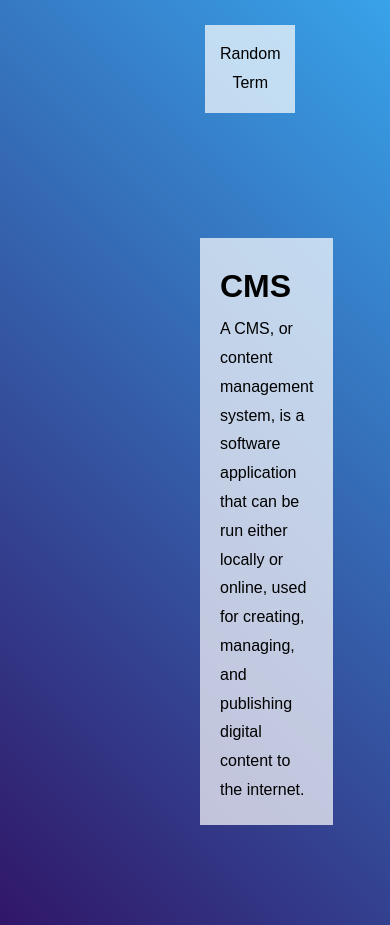
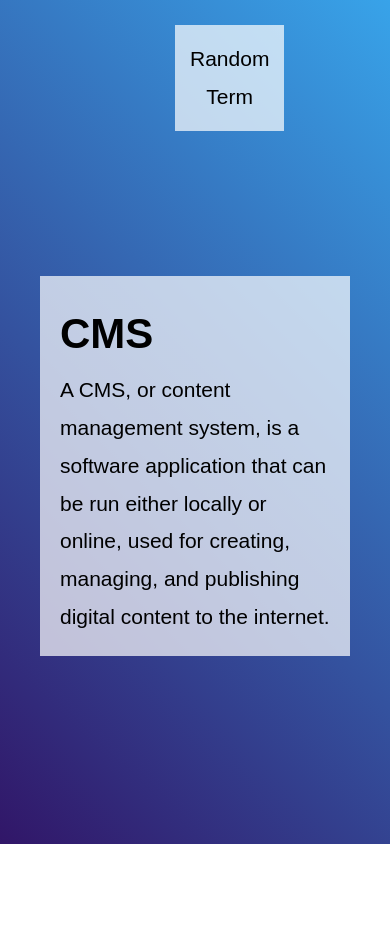
Before and after one commit to alexnyebuchan/web-dev-fundamentals, a React (Vite) app: page / in a window 390 px wide. After the commit the page ends 844 px from the top, so only its background shows below. Built offline with nearby package versions, Linux system fonts and the light colour scheme.

Commit message:
additional cleanup and styles

```diff
--- a/src/components/Main.tsx
+++ b/src/components/Main.tsx
@@ -3,7 +3,7 @@ import terms from '../../terms.json';
 
 const Main = () => {
   const [randomTermIndex, setRandomTermIndex] = useState(null);
-  const [backgroundColor, setBackgroundColor] = useState('');
+  const [previousIndex, setPreviousIndex] = useState(null);
 
   const hexNumbers = [
     '0',
@@ -29,9 +29,14 @@ const Main = () => {
   }, []);
 
   const changeTerm = () => {
-    const newTermIndex = Math.floor(Math.random() * terms.length);
+    let newTermIndex = randomTermIndex;
+    while (newTermIndex === randomTermIndex) {
+      newTermIndex = Math.floor(Math.random() * terms.length);
+    }
+    setPreviousIndex(randomTermIndex);
     setRandomTermIndex(newTermIndex);
     changeBackground();
+    console.log(randomTermIndex);
   };
 
   const changeBackground = () => {
--- a/src/main.tsx
+++ b/src/main.tsx
@@ -1,7 +1,6 @@
 import React from 'react';
 import ReactDOM from 'react-dom/client';
 import App from './App.tsx';
-import styles from 'scss/App.Module.scss';
 
 ReactDOM.createRoot(document.getElementById('root')!).render(
   <React.StrictMode>
--- a/src/scss/App.scss
+++ b/src/scss/App.scss
@@ -7,7 +7,7 @@
 body {
   font-family: 'Arial', sans-serif;
   line-height: 1.8;
-  background-color: floralwhite;
+  font-size: 22px;
   min-height: 100vh;
 }
 
@@ -20,7 +20,6 @@ nav {
 }
 
 button {
-  background: none;
   color: inherit;
   border: none;
   padding: 15px;
@@ -28,6 +27,11 @@ button {
   cursor: pointer;
   outline: inherit;
   background-color: rgba(255, 255, 255, 0.7);
+  transition: 0.1s ease-in-out background-color;
+}
+
+button:hover {
+  background-color: rgba(255, 255, 255, 0.9);
 }
 
 .menu-item {
@@ -46,4 +50,24 @@ main {
 .card-container {
   background-color: rgba(255, 255, 255, 0.7);
   padding: 20px;
+  transition: 0.1s ease-in-out background-color;
 }
+
+.card-container:hover {
+  background-color: rgba(255, 255, 255, 0.8);
+}
+
+@media (max-width: 768px) {
+  body {
+    font-size: 21px;
+  }
+
+  .menu-item {
+    width: 100%;
+  }
+
+  main {
+    padding: 120px 40px;
+    display: flex;
+  }
+}
```
Also changed, not shown: src/index.css (added).
